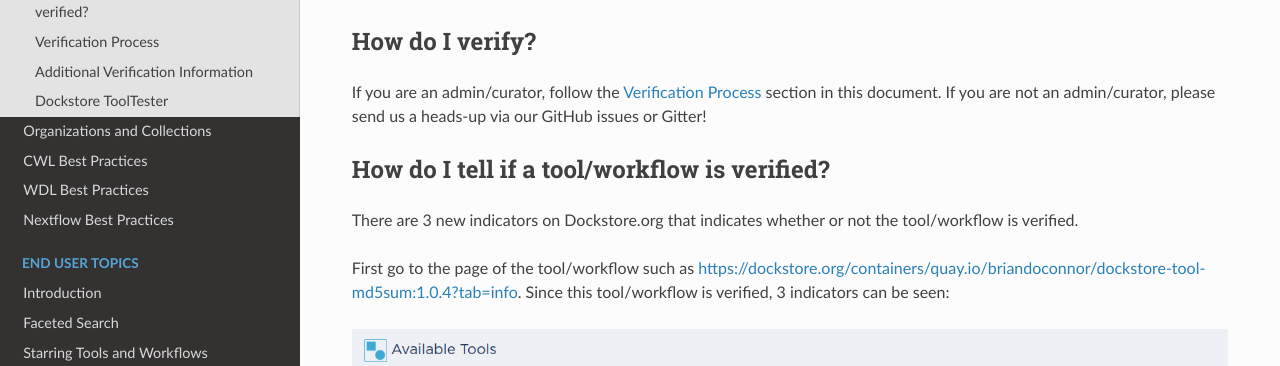
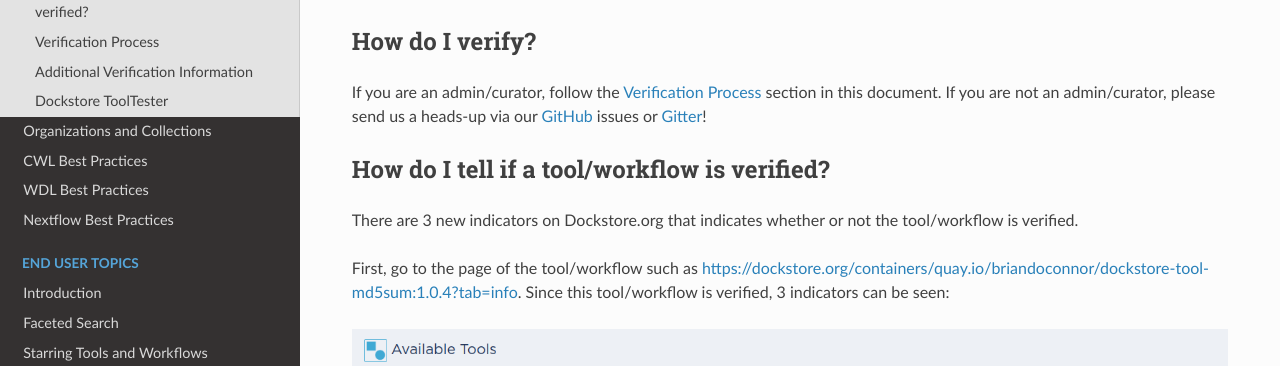
Before and after one commit to dockstore/dockstore-documentation, a Sphinx documentation site: the page built from docs/advanced-topics/verification.rst, in a window 1280 px wide and 900 px high, scrolled down 600 px. Shown: the part 175-541 px from the top of the window. Built offline with Sphinx 7.4.7 and the Read the Docs theme 2.0.0, drawn with Linux system fonts in a browser that asks for light colours.

Commit message:
PR changes

```diff
--- a/docs/advanced-topics/verification.rst
+++ b/docs/advanced-topics/verification.rst
@@ -36,7 +36,7 @@
 How do I verify?
 ---------------------------------------
 If you are an admin/curator, follow the :ref:`Verification Process` section in this document.
-If you are not an admin/curator, please send us a heads-up via our GitHub issues or Gitter!
+If you are not an admin/curator, please send us a heads-up via our `GitHub <https://github.com/dockstore/dockstore/issues>`_ issues or `Gitter <https://gitter.im/ga4gh/dockstore>`_!
 
 
 How do I tell if a tool/workflow is verified?
@@ -45,7 +45,7 @@
 There are 3 new indicators on Dockstore.org that indicates whether or
 not the tool/workflow is verified.
 
-First go to the page of the tool/workflow such as
+First, go to the page of the tool/workflow such as
 https://dockstore.org/containers/quay.io/briandoconnor/dockstore-tool-md5sum:1.0.4?tab=info.
 Since this tool/workflow is verified, 3 indicators can be
 seen:
```
